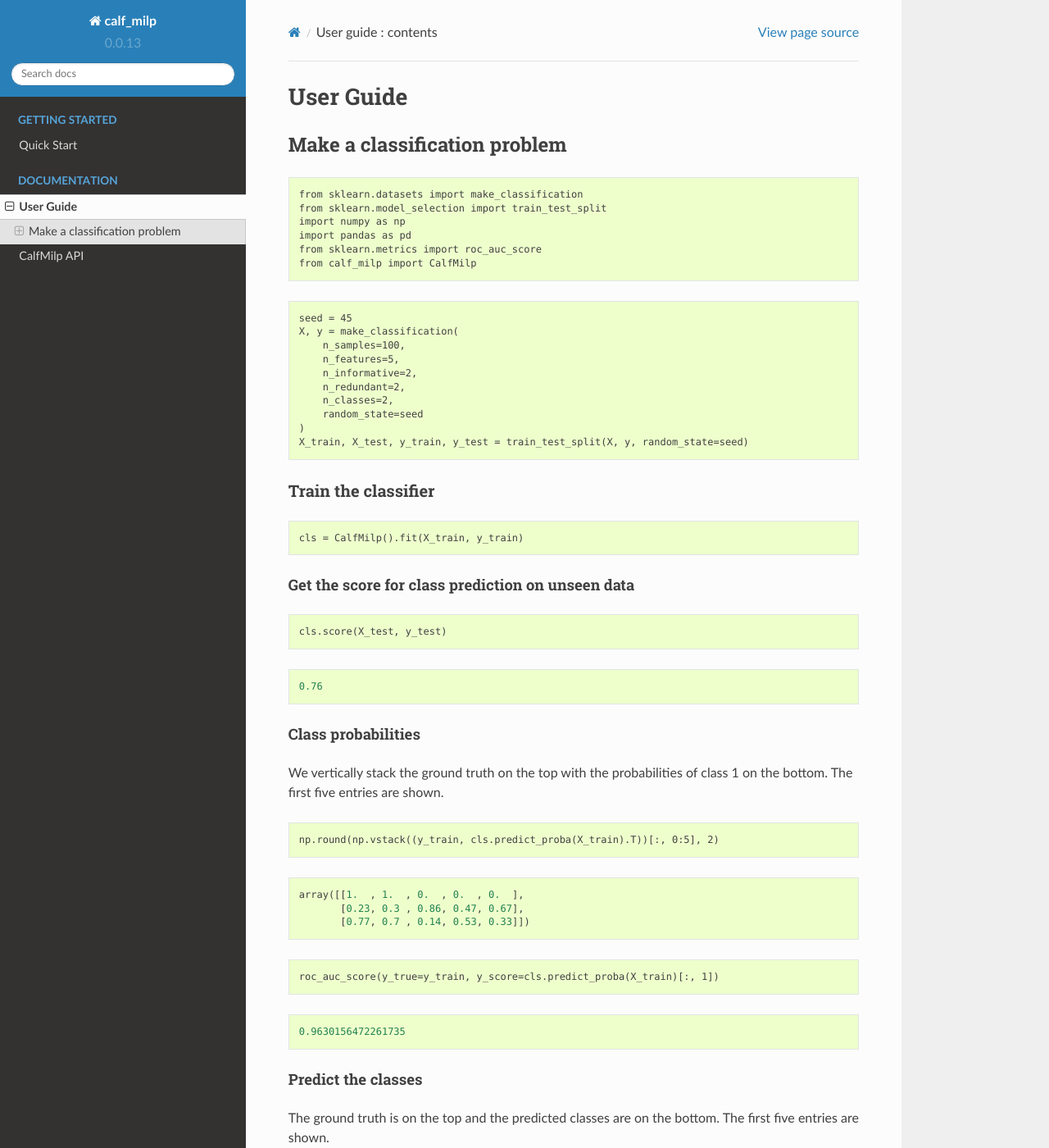
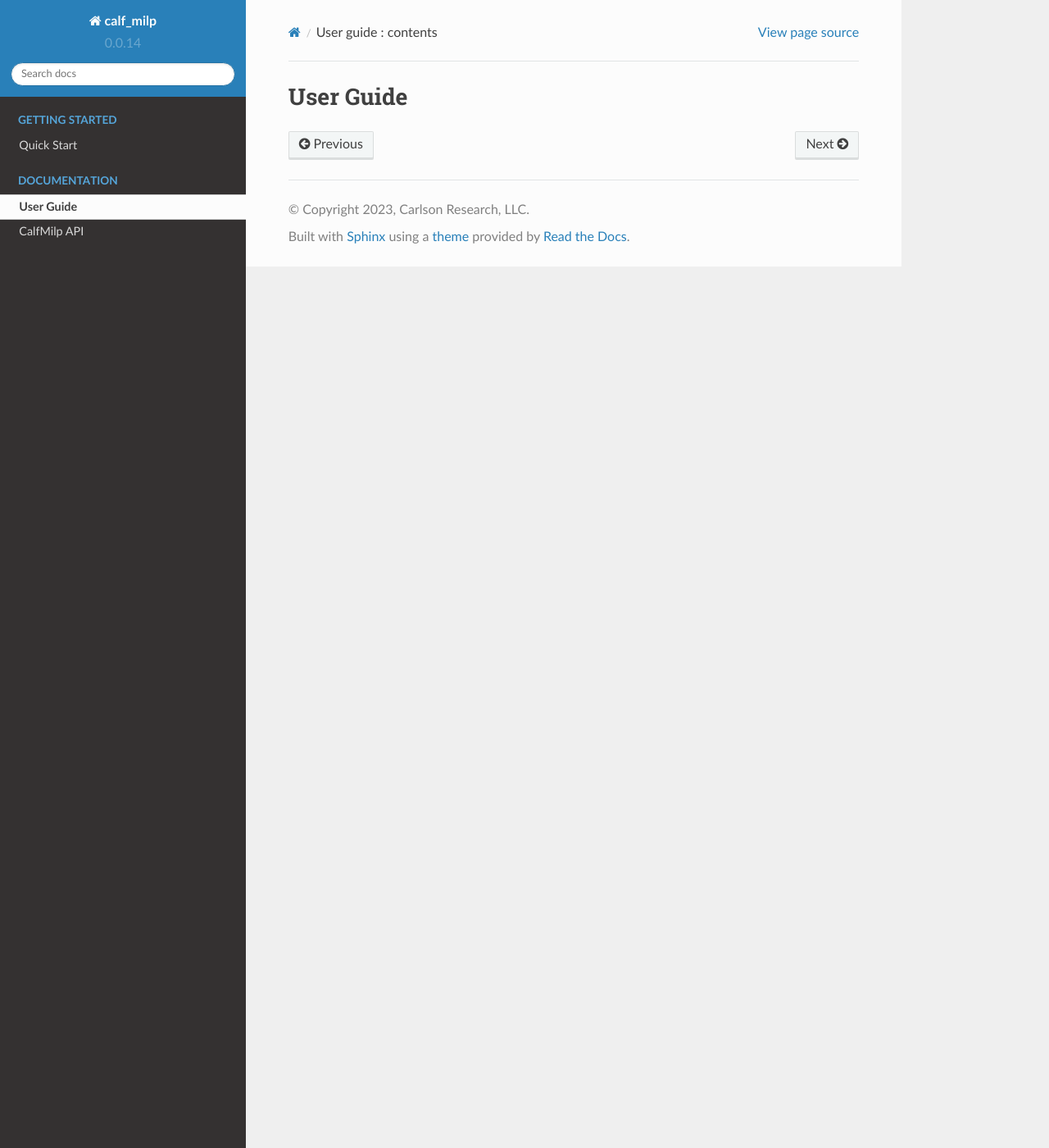
Before and after one commit to hrolfrc/calf-milp, a Sphinx documentation site: the page built from doc/user_guide.rst, in a window 1280 px wide and 1400 px high. Shown: the whole window at 82% size. Built offline with Sphinx 7.4.7 and the Read the Docs theme 2.0.0, drawn with Linux system fonts in a browser that asks for light colours; formulas are drawn with MathJax 3; pages that are not in the unit, such as notebooks, are missing from menus; some of the changed text lies outside the part shown.

Commit message:
simplified rst files

```diff
--- a/calf_milp/_version.py
+++ b/calf_milp/_version.py
@@ -1 +1 @@
-__version__ = "0.0.13"
+__version__ = "0.0.14"
--- a/doc/user_guide.rst
+++ b/doc/user_guide.rst
@@ -4,119 +4,3 @@
 
 User Guide
 ==========
-
-Make a classification problem
------------------------------
-
-.. code:: ipython2
-
-    from sklearn.datasets import make_classification
-    from sklearn.model_selection import train_test_split
-    import numpy as np
-    import pandas as pd
-    from sklearn.metrics import roc_auc_score
-    from calf_milp import CalfMilp
-
-.. code:: ipython2
-
-    seed = 45
-    X, y = make_classification(
-        n_samples=100,
-        n_features=5,
-        n_informative=2,
-        n_redundant=2,
-        n_classes=2,
-        random_state=seed
-    )
-    X_train, X_test, y_train, y_test = train_test_split(X, y, random_state=seed)
-
-Train the classifier
-~~~~~~~~~~~~~~~~~~~~
-
-.. code:: ipython2
-
-    cls = CalfMilp().fit(X_train, y_train)
-
-Get the score for class prediction on unseen data
-^^^^^^^^^^^^^^^^^^^^^^^^^^^^^^^^^^^^^^^^^^^^^^^^^
-
-.. code:: ipython2
-
-    cls.score(X_test, y_test)
-
-
-
-
-.. parsed-literal::
-
-    0.76
-
-
-
-Class probabilities
-^^^^^^^^^^^^^^^^^^^
-
-We vertically stack the ground truth on the top with the probabilities
-of class 1 on the bottom. The first five entries are shown.
-
-.. code:: ipython2
-
-    np.round(np.vstack((y_train, cls.predict_proba(X_train).T))[:, 0:5], 2)
-
-
-
-
-.. parsed-literal::
-
-    array([[1.  , 1.  , 0.  , 0.  , 0.  ],
-           [0.23, 0.3 , 0.86, 0.47, 0.67],
-           [0.77, 0.7 , 0.14, 0.53, 0.33]])
-
-
-
-.. code:: ipython2
-
-    roc_auc_score(y_true=y_train, y_score=cls.predict_proba(X_train)[:, 1])
-
-
-
-
-.. parsed-literal::
-
-    0.9630156472261735
-
-
-
-Predict the classes
-^^^^^^^^^^^^^^^^^^^
-
-The ground truth is on the top and the predicted classes are on the
-bottom. The first five entries are shown.
-
-.. code:: ipython2
-
-    y_pred = cls.predict(X_test)
-    np.vstack((y_test, y_pred))[:, 0:5]
-
-
-
-
-.. parsed-literal::
-
-    array([[0, 0, 0, 1, 0],
-           [0, 0, 0, 1, 1]])
-
-
-
-The class prediction is expected to be lower than the auc prediction.
-
-.. code:: ipython2
-
-    roc_auc_score(y_true=y_test, y_score=y_pred)
-
-
-
-
-.. parsed-literal::
-
-    0.7532051282051281
```
Also changed, not shown: doc/quick_start.rst (+0 -43 lines).
